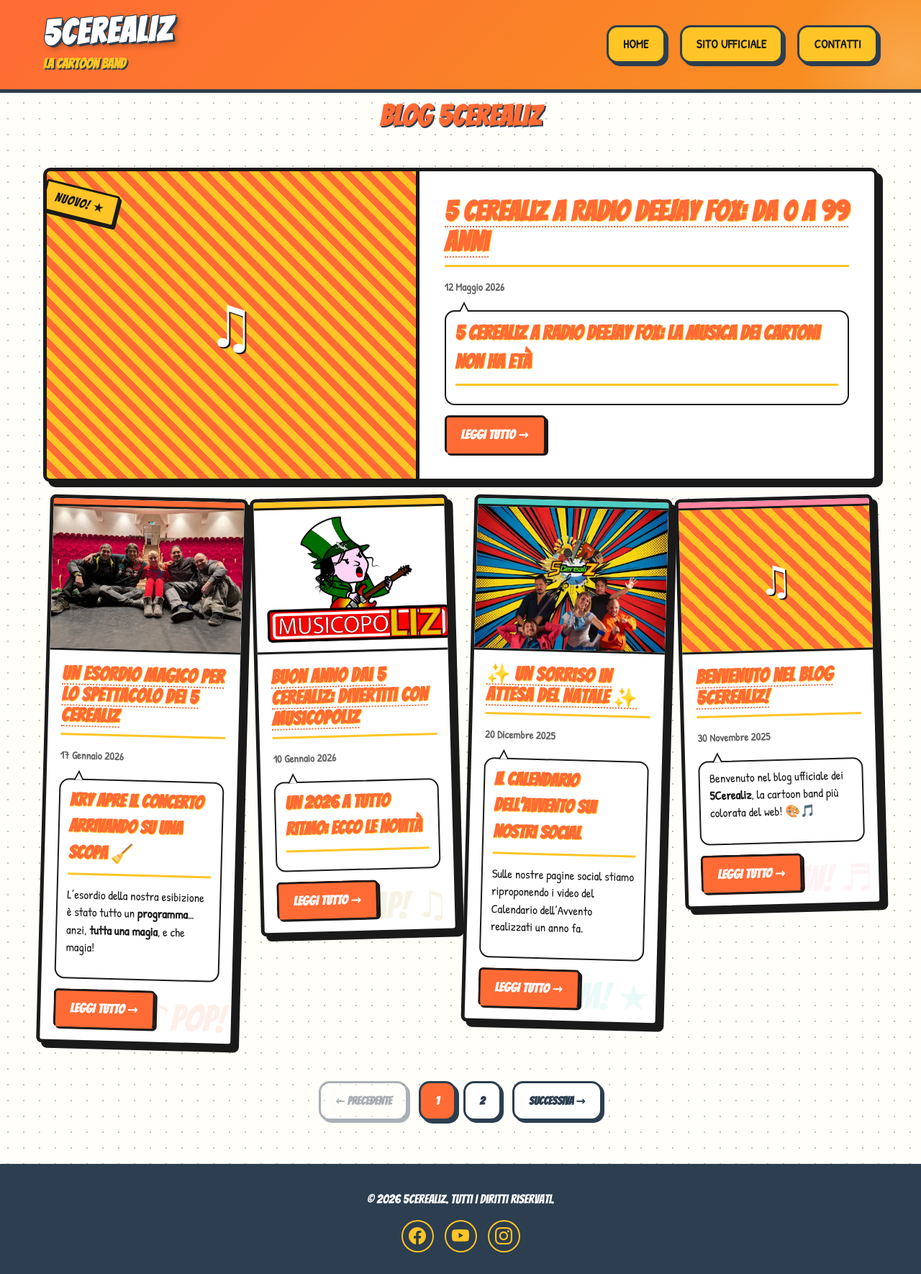
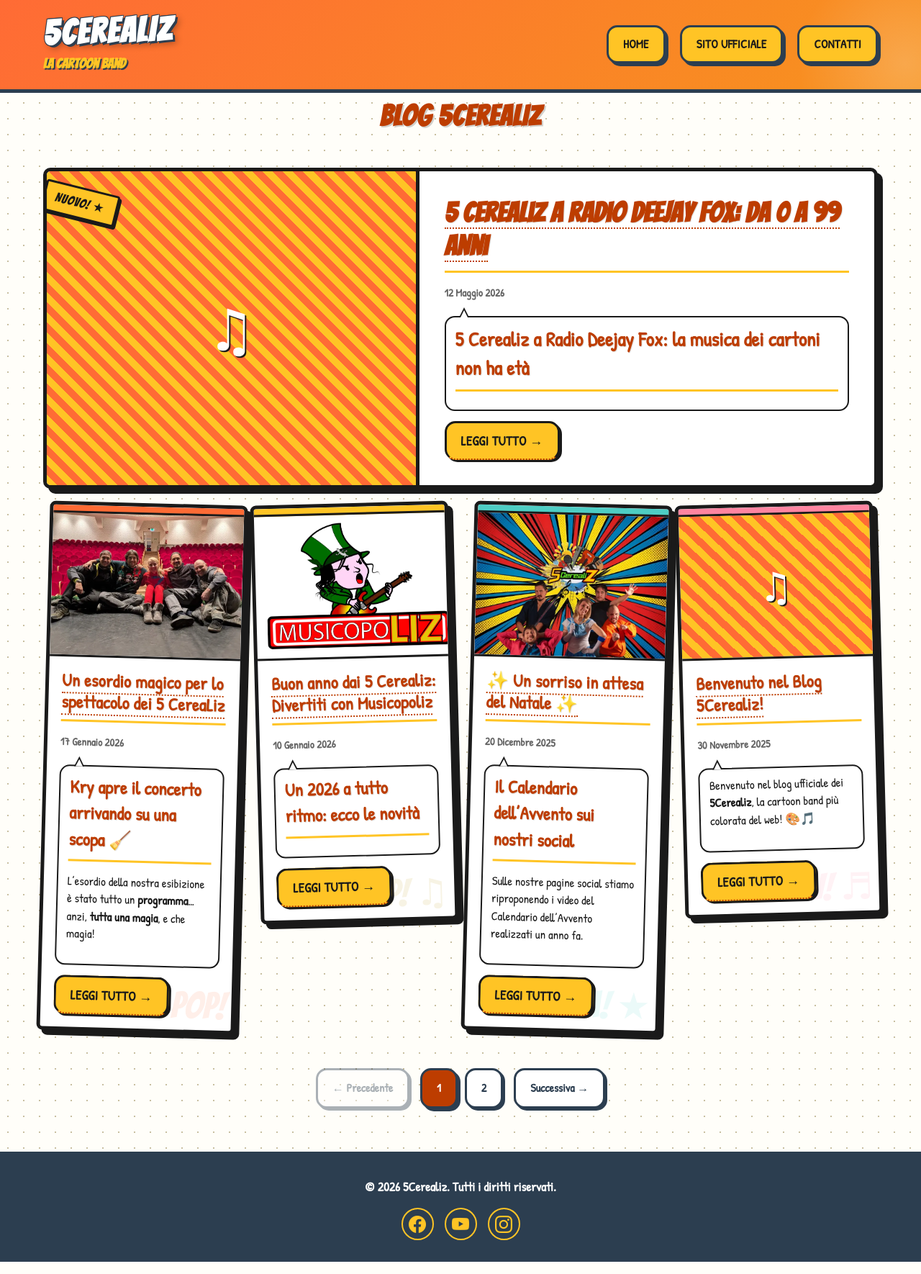
Before and after one commit to thelizberries/blog-5cerealiz, a Jekyll site: the page built from index.html, in a window 1280 px wide. Shown: the whole page at 72% size. Built offline with Jekyll 4.4.1, drawn with Linux system fonts in a browser that asks for light colours; the list of posts is cut into pages by our own code.

Commit message:
Refactor typography styles for improved consistency and readability across post titles and buttons

```diff
--- a/assets/css/5cerealiz-blog.css
+++ b/assets/css/5cerealiz-blog.css
@@ -152,10 +152,10 @@
 .page-title {
     font-family: var(--font-heading);
     font-size: 2.5em;
-    color: var(--primary-color);
+    color: #BD3D00;
     text-align: center;
     margin-bottom: 40px;
-    text-shadow: 2px 2px 0 var(--border-color);
+    text-shadow: 2px 2px 0 rgba(0, 0, 0, 0.18);
     text-transform: uppercase;
     letter-spacing: 1px;
 }
@@ -306,11 +306,12 @@
 }
 
 .post-title {
-    font-family: var(--font-heading);
-    font-size: 1.5em;
-    letter-spacing: 0.5px;
+    font-family: var(--font-handwriting);
+    font-size: 1.4em;
+    font-weight: 700;
+    letter-spacing: 0.2px;
     margin-bottom: 8px;
-    line-height: 1.1;
+    line-height: 1.2;
 }
 
 .post-title a {
@@ -370,14 +371,15 @@
 .read-more,
 .back-to-home {
     display: inline-block;
-    font-family: var(--font-heading);
-    font-size: 1em;
-    letter-spacing: 0.5px;
-    color: white !important;
-    background-color: var(--primary-color);
+    font-family: var(--font-handwriting);
+    font-size: 1.05em;
+    font-weight: 700;
+    letter-spacing: 0.3px;
+    color: #1a1a1a !important;
+    background-color: var(--accent-color);
     padding: 8px 20px;
     border: 3px solid #1a1a1a;
-    border-radius: 6px;
+    border-radius: 15px;
     text-decoration: none;
     box-shadow: 3px 3px 0 #1a1a1a;
     transition: all 0.2s ease;
@@ -390,8 +392,8 @@
 .back-to-home:hover {
     transform: translate(-2px, -2px);
     box-shadow: 5px 5px 0 #1a1a1a;
-    background-color: var(--secondary-color);
-    color: white !important;
+    background-color: #FFD54F;
+    color: #1a1a1a !important;
 }
 
 .read-more:active,
@@ -456,6 +458,7 @@
 }
 
 .post-card--hero .post-title {
+    font-family: var(--font-heading);
     font-size: 2.2em;
 }
 
@@ -485,8 +488,9 @@
 }
 
 .post-header .post-title {
-    font-family: var(--font-heading);
+    font-family: var(--font-handwriting);
     font-size: 2.5em;
+    font-weight: 700;
     color: #BD3D00;
     margin-bottom: 15px;
     text-shadow: 1px 1px 0 rgba(0, 0, 0, 0.15);
@@ -516,11 +520,12 @@
 .post-content h2,
 .post-content h3,
 .post-content h4 {
-    font-family: var(--font-heading);
-    color: var(--primary-color);
+    font-family: var(--font-handwriting);
+    font-weight: 700;
+    color: #BD3D00;
     /*margin-top: 30px; */
     margin-bottom: 15px;
-    text-shadow: 1px 1px 0 var(--accent-color);
+    text-shadow: 1px 1px 0 rgba(0, 0, 0, 0.12);
 }
 
 .post-content h2 {
@@ -538,15 +543,15 @@
 }
 
 .post-content a {
-    color: var(--primary-color);
+    color: #BD3D00;
     text-decoration: none;
     font-weight: bold;
-    border-bottom: 2px dotted var(--primary-color);
+    border-bottom: 2px dotted #BD3D00;
     transition: all 0.2s ease;
 }
 
 .post-content a:hover {
-    color: var(--secondary-color);
+    color: #963000;
     border-bottom-style: solid;
 }
 
@@ -589,23 +594,26 @@
 
 .back-to-home {
     display: inline-block;
-    font-family: var(--font-heading);
-    font-weight: bold;
-    color: white;
-    background-color: var(--primary-color);
-    padding: 12px 30px;
-    border: 3px solid var(--border-color);
-    border-radius: 25px;
+    font-family: var(--font-handwriting);
+    font-size: 1.05em;
+    font-weight: 700;
+    color: #1a1a1a;
+    background-color: var(--accent-color);
+    padding: 10px 25px;
+    border: 3px solid #1a1a1a;
+    border-radius: 15px;
     text-decoration: none;
     box-shadow: var(--shadow-cartoon);
     transition: all 0.2s ease;
     text-transform: uppercase;
+    letter-spacing: 0.3px;
 }
 
 .back-to-home:hover {
     transform: translate(-2px, -2px);
     box-shadow: var(--shadow-hover);
-    background-color: var(--secondary-color);
+    background-color: #FFD54F;
+    color: #1a1a1a;
 }
 
 /* ===================================
@@ -625,7 +633,8 @@
 }
 
 .footer-content p {
-    font-family: var(--font-heading);
+    font-family: var(--font-handwriting);
+    font-weight: 700;
     font-size: 1.1em;
     margin-bottom: 15px;
 }
@@ -639,8 +648,8 @@
 .footer-links a {
     color: var(--accent-color);
     text-decoration: none;
-    font-weight: bold;
-    font-family: var(--font-heading);
+    font-weight: 700;
+    font-family: var(--font-handwriting);
     padding: 8px 20px;
     border: 2px solid var(--accent-color);
     border-radius: 15px;
@@ -681,9 +690,10 @@
 
 .no-posts {
     text-align: center;
-    font-family: var(--font-heading);
+    font-family: var(--font-handwriting);
+    font-weight: 700;
     font-size: 1.5em;
-    color: var(--primary-color);
+    color: #BD3D00;
     padding: 60px 20px;
     background-color: white;
     border: 4px solid var(--border-color);
@@ -720,21 +730,21 @@
     color: var(--dark-color);
     text-decoration: none;
     transition: all 0.2s ease;
-    font-weight: bold;
-    font-family: var(--font-heading);
+    font-weight: 700;
+    font-family: var(--font-handwriting);
     box-shadow: 3px 3px 0 var(--border-color);
 }
 
 .pagination-link:hover:not(.disabled),
 .pagination-number:hover {
-    background-color: var(--primary-color);
+    background-color: #BD3D00;
     color: white;
     transform: translate(-2px, -2px);
     box-shadow: 5px 5px 0 var(--border-color);
 }
 
 .pagination-number.active {
-    background-color: var(--primary-color);
+    background-color: #BD3D00;
     color: white;
     box-shadow: 4px 4px 0 var(--border-color);
 }
@@ -747,8 +757,8 @@
 .pagination-ellipsis {
     color: var(--dark-color);
     padding: 0 10px;
-    font-weight: bold;
-    font-family: var(--font-heading);
+    font-weight: 700;
+    font-family: var(--font-handwriting);
 }
 
 /* ===================================
```
